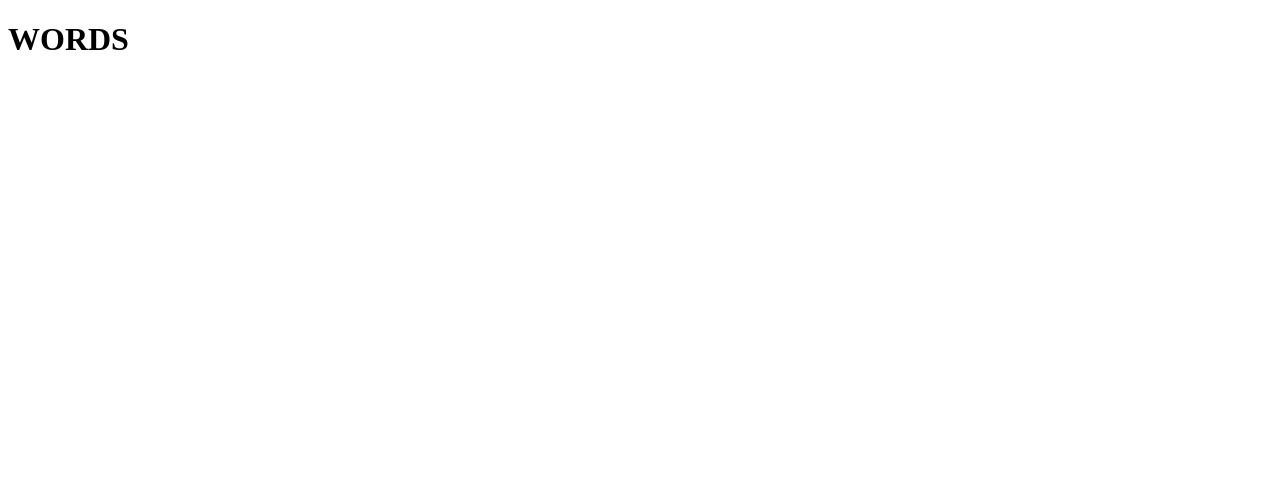
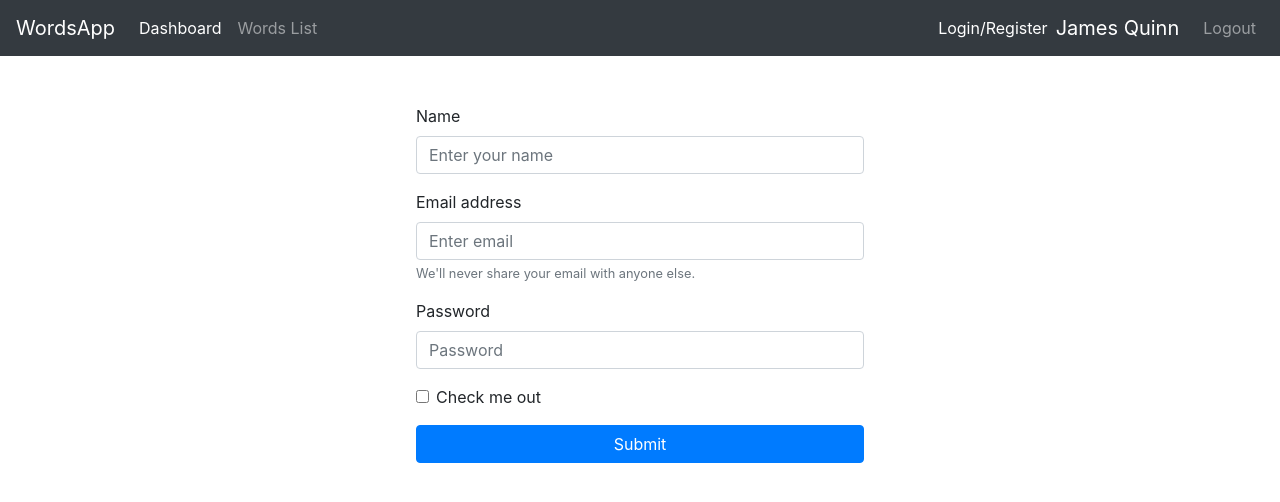
Before and after one commit to DrGooseman/MERN-Words-Frontend, a React (Create React App) app: page /login in a window 1280 px wide. Shown: the top 502 px of the page. Built offline with nearby package versions, Linux system fonts and the light colour scheme.

Commit message:
adds some pages

```diff
--- a/package.json
+++ b/package.json
@@ -6,8 +6,11 @@
     "@testing-library/jest-dom": "^4.2.4",
     "@testing-library/react": "^9.5.0",
     "@testing-library/user-event": "^7.2.1",
+    "bootstrap": "^4.4.1",
     "react": "^16.13.0",
+    "react-bootstrap": "^1.0.0-beta.17",
     "react-dom": "^16.13.0",
+    "react-router-dom": "^5.1.2",
     "react-scripts": "3.4.0"
   },
   "scripts": {
--- a/public/index.html
+++ b/public/index.html
@@ -10,6 +10,13 @@
       content="Web site created using create-react-app"
     />
 
+    <link
+      rel="stylesheet"
+      href="https://maxcdn.bootstrapcdn.com/bootstrap/4.3.1/css/bootstrap.min.css"
+      integrity="sha384-ggOyR0iXCbMQv3Xipma34MD+dH/1fQ784/j6cY/iJTQUOhcWr7x9JvoRxT2MZw1T"
+      crossorigin="anonymous"
+    />
+
     <title>Words</title>
   </head>
   <body>
--- a/src/App.css
+++ b/src/App.css
@@ -1,3 +1,13 @@
 /* .App {
   text-align: center;
 } */
+.center-container {
+  list-style: none;
+  margin: 2rem auto;
+  padding: 1rem;
+  width: 90%;
+  max-width: 30rem;
+  /* box-shadow: 0 2px 8px rgba(0, 0, 0, 0.26);
+  border-radius: 6px;
+  background: white; */
+}
--- a/src/App.js
+++ b/src/App.js
@@ -1,11 +1,57 @@
 import React from "react";
+import {
+  BrowserRouter as Router,
+  Route,
+  Redirect,
+  Switch
+} from "react-router-dom";
+
+import Header from "./components/Header";
+import Login from "./pages/Login";
+import Dashboard from "./pages/Dashboard";
+
+import { AuthContext } from "./auth-context";
+import { useAuth } from "./hooks/auth-hook";
+
 import "./App.css";
 
 function App() {
+  const { token, login, logout, userId } = useAuth();
+
+  let routes;
+
+  if (true) {
+    routes = (
+      <Switch>
+        <Route path="/" exact>
+          <Dashboard />
+        </Route>
+        <Route path="/login" exact>
+          <Login />
+        </Route>
+        <Redirect to="/" />
+      </Switch>
+    );
+  } else {
+    routes = (
+      <Switch>
+        <Route path="/login" exact>
+          <Login />
+        </Route>
+        <Redirect to="/login" />
+      </Switch>
+    );
+  }
+
   return (
-    <div className="App">
-      <h1>WORDS</h1>
-    </div>
+    <AuthContext.Provider
+      value={{ isLoggedIn: !!token, token, userId, login, logout }}
+    >
+      <Router>
+        <Header />
+        <main>{routes}</main>
+      </Router>
+    </AuthContext.Provider>
   );
 }
 
--- /dev/null
+++ b/src/auth-context.js
@@ -0,0 +1,9 @@
+import { createContext } from "react";
+
+export const AuthContext = createContext({
+  isLoggedIn: false,
+  userId: null,
+  token: null,
+  login: () => {},
+  logout: () => {}
+});
--- /dev/null
+++ b/src/components/Header.jsx
@@ -0,0 +1,37 @@
+import React from "react";
+import Navbar from "react-bootstrap/Navbar";
+import Nav from "react-bootstrap/Nav";
+import { NavLink } from "react-router-dom";
+import Form from "react-bootstrap/Form";
+import Button from "react-bootstrap/Button";
+import FormControl from "react-bootstrap/FormControl";
+import NavDropdown from "react-bootstrap/NavDropdown";
+
+function Header() {
+  return (
+    <Navbar collapseOnSelect expand="lg" bg="dark" variant="dark">
+      <Navbar.Brand as={NavLink} to={"/"}>
+        WordsApp
+      </Navbar.Brand>
+      <Navbar.Toggle aria-controls="responsive-navbar-nav" />
+      <Navbar.Collapse id="responsive-navbar-nav">
+        <Nav className="mr-auto">
+          <Nav.Link as={NavLink} to={"/"}>
+            Dashboard
+          </Nav.Link>
+          <Nav.Link to={"/"}>Words List</Nav.Link>
+        </Nav>
+
+        <Nav>
+          <Nav.Link as={NavLink} to={"/login"}>
+            Login/Register
+          </Nav.Link>
+          <Navbar.Brand>James Quinn</Navbar.Brand>
+          <Nav.Link to={"/"}>Logout</Nav.Link>
+        </Nav>
+      </Navbar.Collapse>
+    </Navbar>
+  );
+}
+
+export default Header;
--- /dev/null
+++ b/src/hooks/auth-hook.jsx
@@ -0,0 +1,58 @@
+import { useState, useCallback, useEffect } from "react";
+
+let logoutTimer;
+
+export function useAuth() {
+  const [token, setToken] = useState();
+  const [tokenExpirationDate, setTokenExpirationDate] = useState();
+  const [userId, setUserId] = useState();
+
+  const login = useCallback((uid, token, oldExpirationDate) => {
+    setToken(token);
+    setUserId(uid);
+    const tokenExpirationDate =
+      oldExpirationDate || new Date(new Date().getTime() + 1000 * 60 * 60);
+    setTokenExpirationDate(tokenExpirationDate);
+
+    localStorage.setItem(
+      "userData",
+      JSON.stringify({
+        userId: uid,
+        token: token,
+        expiration: tokenExpirationDate.toISOString()
+      })
+    );
+  }, []);
+
+  const logout = useCallback(() => {
+    setToken(null);
+    setUserId(null);
+    setTokenExpirationDate(null);
+    localStorage.removeItem("userData");
+  }, []);
+
+  useEffect(() => {
+    if (token && tokenExpirationDate) {
+      const remainingTime =
+        tokenExpirationDate.getTime() - new Date().getTime();
+
+      logoutTimer = setTimeout(logout, remainingTime);
+    } else clearTimeout(logoutTimer);
+  }, [token, logout, tokenExpirationDate]);
+
+  useEffect(() => {
+    const storedData = JSON.parse(localStorage.getItem("userData"));
+    if (
+      storedData &&
+      storedData.token &&
+      new Date(storedData.expiration) > new Date()
+    )
+      login(
+        storedData.userId,
+        storedData.token,
+        new Date(storedData.expiration)
+      );
+  }, [login]);
+
+  return { token, login, logout, userId };
+}
--- a/src/index.js
+++ b/src/index.js
@@ -2,5 +2,6 @@ import React from "react";
 import ReactDOM from "react-dom";
 import "./index.css";
 import App from "./App";
+import "bootstrap/dist/css/bootstrap.min.css";
 
 ReactDOM.render(<App />, document.getElementById("root"));
--- /dev/null
+++ b/src/pages/Dashboard.jsx
@@ -0,0 +1,12 @@
+import React from "react";
+import Navbar from "react-bootstrap/Navbar";
+import Nav from "react-bootstrap/Nav";
+import Form from "react-bootstrap/Form";
+import Button from "react-bootstrap/Button";
+import FormControl from "react-bootstrap/FormControl";
+
+function Dashboard() {
+  return <h1>DASH</h1>;
+}
+
+export default Dashboard;
--- /dev/null
+++ b/src/pages/Login.jsx
@@ -0,0 +1,38 @@
+import React from "react";
+import Navbar from "react-bootstrap/Navbar";
+import Nav from "react-bootstrap/Nav";
+import Form from "react-bootstrap/Form";
+import Button from "react-bootstrap/Button";
+import FormControl from "react-bootstrap/FormControl";
+
+function Login() {
+  return (
+    <Form className="center-container">
+      <Form.Group controlId="formBasicName">
+        <Form.Label>Name</Form.Label>
+        <Form.Control type="text" placeholder="Enter your name" />
+      </Form.Group>
+
+      <Form.Group controlId="formBasicEmail">
+        <Form.Label>Email address</Form.Label>
+        <Form.Control type="email" placeholder="Enter email" />
+        <Form.Text className="text-muted">
+          We'll never share your email with anyone else.
+        </Form.Text>
+      </Form.Group>
+
+      <Form.Group controlId="formBasicPassword">
+        <Form.Label>Password</Form.Label>
+        <Form.Control type="password" placeholder="Password" />
+      </Form.Group>
+      <Form.Group controlId="formBasicCheckbox">
+        <Form.Check type="checkbox" label="Check me out" />
+      </Form.Group>
+      <Button variant="primary" type="submit" block>
+        Submit
+      </Button>
+    </Form>
+  );
+}
+
+export default Login;
```
Also changed, not shown: src/hooks/http-hook.jsx (added, +53 -0 lines), 2 other files (tests, documents, lock files or other folders).
